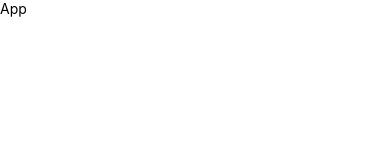
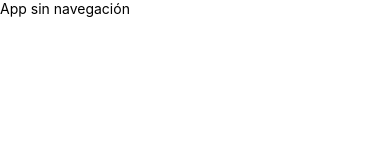
Before and after one commit to pmz10/04-NavigationApp, a React Native app: screen /Home in a window 390 px wide. Shown: the top 160 px of the page. Built offline with nearby package versions, Linux system fonts and the light colour scheme.

Commit message:
Remove unused navigation dependencies and simplify App component

```diff
--- a/package.json
+++ b/package.json
@@ -10,11 +10,8 @@
     "test": "jest"
   },
   "dependencies": {
-    "@react-navigation/native": "^7.0.19",
     "react": "19.0.0",
-    "react-native": "0.78.1",
-    "react-native-safe-area-context": "^5.3.0",
-    "react-native-screens": "^4.10.0"
+    "react-native": "0.78.1"
   },
   "devDependencies": {
     "@babel/core": "^7.25.2",
--- a/src/App.tsx
+++ b/src/App.tsx
@@ -1,21 +1,12 @@
-import { NavigationContainer } from '@react-navigation/native';
 import React from 'react';
-import { View, Text, StyleSheet } from 'react-native';
+import { View, Text } from 'react-native';
 
 const App = () => {
   return (
-    <NavigationContainer>
-       <Text>App</Text>
-    </NavigationContainer>
+    <View>
+      <Text>App sin navegación</Text>
+    </View>
   );
 };
 
-// const styles = StyleSheet.create({
-//   container: {
-//     flex: 1,
-//     justifyContent: 'center',
-//     alignItems: 'center',
-//   },
-// });
-
 export default App;
```
Also changed, not shown: 1 other file (tests, documents, lock files or other folders).
